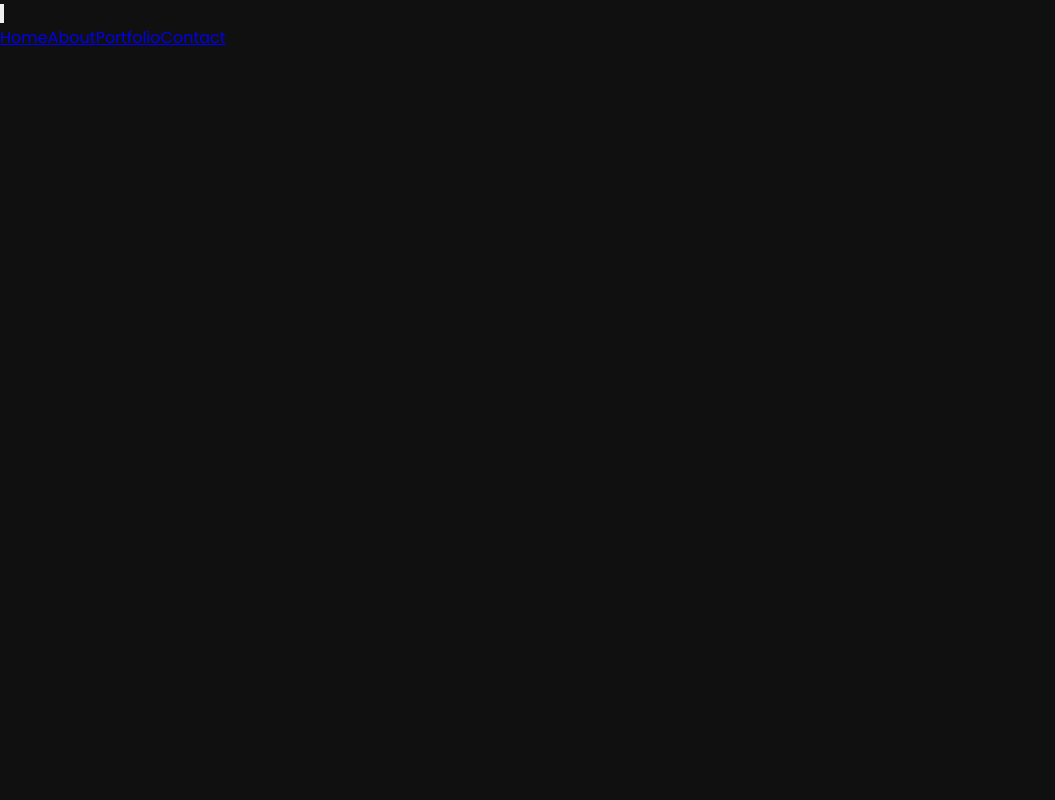
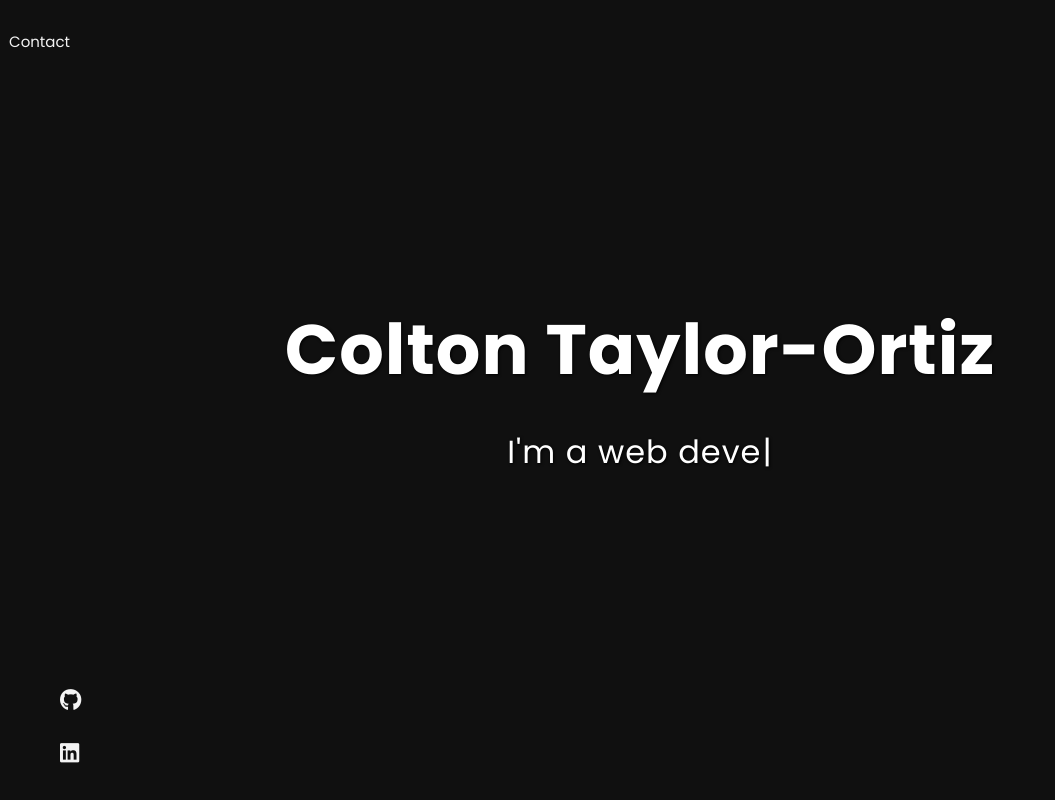
Before and after one commit to Colstack/reactportfolio, a React (Create React App) app: page / in a window 1280 px wide. Shown: the whole page, without its empty margins (0-1055 px from the left). Built offline with nearby package versions, Linux system fonts and the light colour scheme.

Commit message:
added social icons, started landing page and added more styling

```diff
--- a/src/App.js
+++ b/src/App.js
@@ -1,4 +1,5 @@
 import Header from "./components/Header";
+import LinkRoutes from "./components/LinkRoutes";
 
 function App() {
   const personalDetails = {
@@ -13,6 +14,7 @@ function App() {
   return (
     <>
       <Header />
+      <LinkRoutes personalDetails={personalDetails} />
     </>
   );
 }
--- /dev/null
+++ b/src/components/LinkRoutes.js
@@ -0,0 +1,15 @@
+import { Routes, Route, useLocation } from "react-router-dom";
+
+import Landing from "../pages/landing/Landing";
+
+const LinkRoutes = ({ personalDetails }) => {
+  const location = useLocation();
+
+  return (
+    <Routes location={location} key={location.pathname}>
+      <Route path="/" element={<Landing name={personalDetails.name} tagline={personalDetails.tagline} />} />
+    </Routes>
+  );
+};
+
+export default LinkRoutes;
--- a/src/components/SocialIcons.js
+++ b/src/components/SocialIcons.js
@@ -0,0 +1,23 @@
+const SocialIcons = () => {
+    const styles = {
+      icon: {
+        textDecoration: "none",
+        fontSize: "22px",
+        padding: "10px",
+        transition: "0.2s ease-in",
+      },
+    };
+
+    return (
+      <div className="socialIcons" style={styles.socialIcons}>
+        <a className="icon" style={styles.icon} href="https://github.com/ColtonTO">
+          <i className="fa-brands fa-github" aria-hidden="true" title="Colton Taylor-Ortiz' GitHub Profile"></i>
+        </a>
+        <a className="icon" style={styles.icon} href="https://www.linkedin.com/in/colton-taylor-ortiz-45a53322a/">
+          <i className="fa-brands fa-linkedin" aria-hidden="true" title="Colton Taylor-Ortiz' LinkedIn Profile"></i>
+        </a>
+      </div>
+    );
+  };
+
+  export default SocialIcons;
--- a/src/index.css
+++ b/src/index.css
@@ -9,6 +9,19 @@
   --grey: #9f9f9f76;
   --spacing: 50px;
   --sm-spacing: 30px;
+}
+
+/* --- ANIMATIONS --- */
+
+@keyframes slideDown {
+  0% {
+    transform: translateY(0);
+    opacity: 0;
+  }
+  100% {
+    transform: translateY(1%);
+    opacity: 1;
+  }
 }
 
 /* --- RESETS --- */
@@ -71,3 +84,134 @@ body {
 .btn:hover {
   background-color: #03b979;
 }
+
+/* --- MOBILE STYLES --- */
+
+/* --- HEADER ---  */
+header {
+  padding: var(--sm-spacing) var(--spacing);
+  color: var(--text-color);
+  display: flex;
+  justify-content: space-between;
+  align-items: center;
+  margin-left: 10px;
+}
+
+.logo {
+  height: 30px;
+}
+
+.links {
+  display: none;
+  position: absolute;
+  top: 93px;
+  right: 0px;
+  background-color: var(--bg-color);
+  width: 100%;
+  padding: 10px;
+  z-index: 999;
+  border-radius: 10px;
+}
+
+.links a {
+  text-decoration: none;
+  color: var(--text-color);
+  font-size: 15px;
+  display: flex;
+  justify-content: center;
+  padding: 20px 0;
+  position: relative;
+}
+
+.links a:hover {
+  color: white;
+}
+
+.links.open {
+  display: block;
+  animation: slideDown 0.5s ease-in-out forwards;
+}
+
+.dropdown-toggle {
+  background: none;
+  border: none;
+  font-size: 16px;
+  cursor: pointer;
+}
+
+.openMenu,
+.closeMenu {
+  height: 20px;
+  transition: transform 0.5s ease-in-out;
+}
+
+.closeMenu {
+  transform: rotate(180deg);
+  cursor: pointer;
+}
+
+.links .closed {
+  background-color: transparent;
+}
+
+/* --- MEDIA QUERIES --- */
+@media (min-width: 750px) {
+  .links {
+    display: flex;
+    background-color: var(--bg-color);
+    justify-content: flex-end;
+    position: relative;
+    top: auto;
+    width: 0;
+    left: 0;
+    padding: 0 10px;
+  }
+
+  .links a {
+    padding: 0px;
+    margin-left: 3px;
+  }
+
+  .links a:not(:last-child) {
+    margin-right: 20px;
+  }
+
+  .links.open {
+    display: flex;
+  }
+
+  .dropdown-toggle {
+    display: none;
+  }
+
+  .links a:before {
+    content: "";
+    position: absolute;
+    bottom: -5px;
+    left: 0;
+    width: 0;
+    height: 1px;
+    background-color: var(--text-color);
+    transition: width 0.3s ease-in-out;
+  }
+
+  .links a:hover:before {
+    width: 100%;
+  }
+
+  .links a.active:before {
+    content: "";
+    position: absolute;
+    bottom: -5px;
+    left: 0;
+    width: 0;
+    height: 1px;
+    background-color: var(--text-color);
+    transition: width 0.3s ease-in-out;
+    width: 100%;
+  }
+
+  .closed {
+    background-color: transparent;
+  }
+}
--- a/src/index.js
+++ b/src/index.js
@@ -1,6 +1,7 @@
 import React from "react";
 import ReactDOM from "react-dom/client";
 import "./index.css";
+import "./pages/landing/landing.css";
 
 import App from "./App";
 
--- a/src/pages/landing/Landing.js
+++ b/src/pages/landing/Landing.js
@@ -0,0 +1,59 @@
+import {motion} from "framer-motion";
+import Typewriter from "typewriter-effect";
+import SocialIcons from "../../components/SocialIcons";
+
+const Landing = ({ name }) => {
+    const styles = {
+        landing: {
+            height: "calc(100% - 93px)",
+            display: "flex",
+            justifyContent: "center",
+            alignItems: "center",
+        },
+
+        textContainer: {
+            display: "flex",
+            flexDirection: "column",
+            letterSpacing: "1px",
+            textAlign: "center",
+            color: "#fff",
+            textShadow: "1px 1px 3px #000"
+        },
+
+        name: {
+            color: "#fff",
+            fontWeight: "700",
+            marginTop: "-100px",
+            paddingBottom: "25px",
+        },
+    };
+
+    return (
+        <section className="landing" style={styles.landing}>
+            <div className="textContainer" style={styles.textContainer}>
+                <h1 className="name" style={styles.name}>
+                    {name}
+                </h1>
+                <div className="description">
+                    <Typewriter
+                    className="description"
+                    onInit={(typewriter) => {
+                        typewriter
+                        .typeString("I'm a web developer")
+                        .pauseFor(1500)
+                        .deleteChars(13)
+                        .typeString("Software Engineer")
+                        .pauseFor(1500)
+                        .deleteAll()
+                        .typeString("Turning your ideas into reality!")
+                        .start();
+                    }}
+                    />
+                </div>
+            </div>
+            <SocialIcons />
+        </section>
+    );
+};
+
+export default Landing;
--- /dev/null
+++ b/src/pages/landing/landing.css
@@ -0,0 +1,44 @@
+/* --- MOBILE STYLES --- */
+
+.landing .name {
+    font-size: 48px;
+  }
+  .landing .description {
+    font-size: 22px;
+  }
+
+  .landingImage {
+    right: 0px;
+  }
+
+  /* .landing .socialIcons {
+    display: none;
+  } */
+
+  .landing .socialIcons {
+    display: flex;
+    position: absolute;
+    left: 50px;
+    bottom: 20px;
+  }
+
+  /* --- MEDIA QUERIES --- */
+
+  @media (min-width: 750px) {
+    .landing .name {
+      font-size: 70px;
+    }
+
+    .landing .description {
+      font-size: 32px;
+    }
+
+    .landingImage {
+      bottom: 0;
+      right: 80px;
+    }
+
+    .landing .socialIcons {
+      flex-direction: column;
+    }
+  }
```
